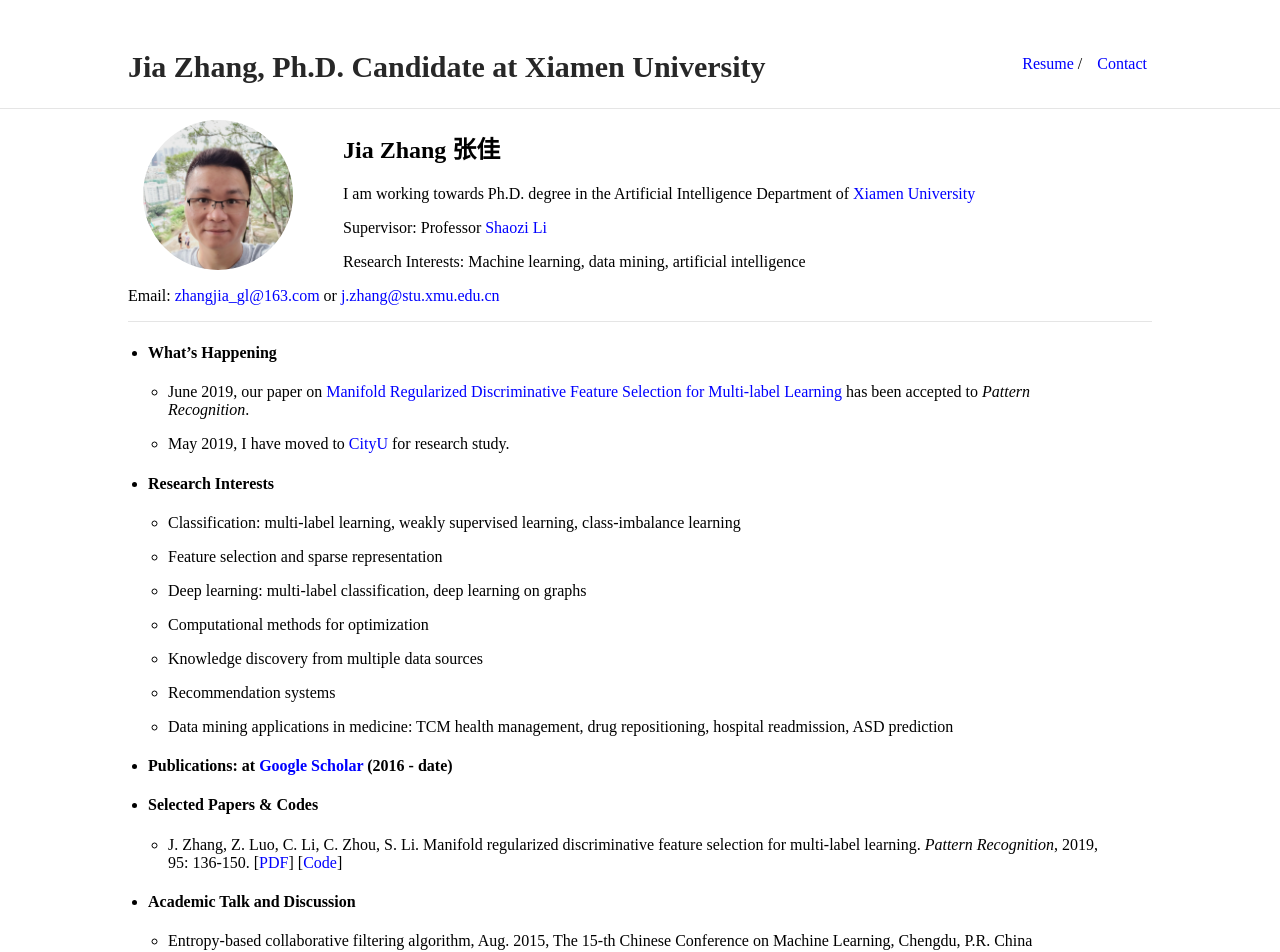
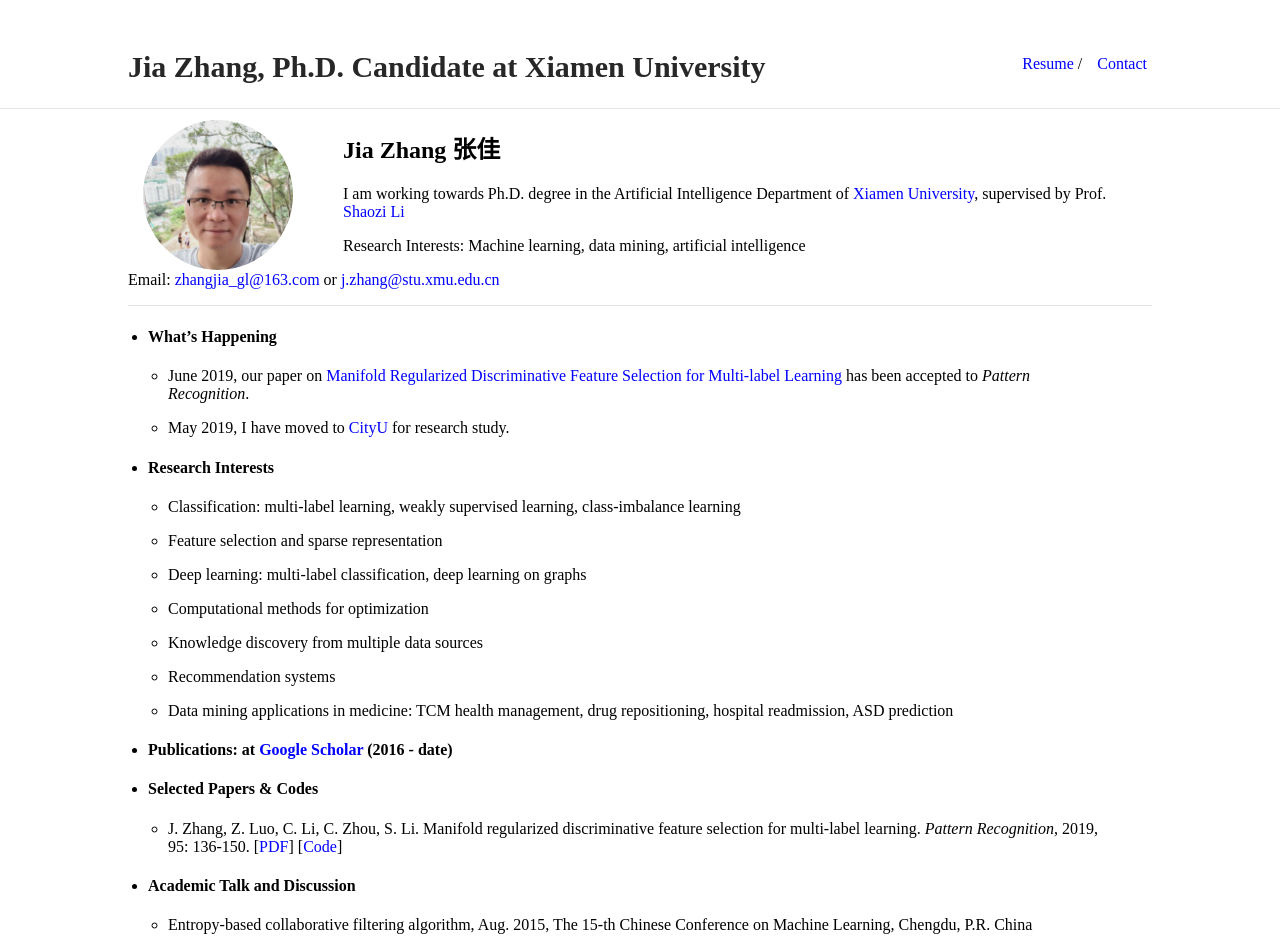
Before and after one commit to jiazhang-ml/jiazhang-ml.github.io, a Jekyll site: the page built from index.md, in a window 1280 px wide. Shown: the top 952 px of the page. Built offline with Jekyll 4.4.1, drawn with Linux system fonts in a browser that asks for light colours.

Commit message:
Update index.md

```diff
--- a/index.md
+++ b/index.md
@@ -6,9 +6,7 @@ layout: default
 
 ## Jia Zhang 张佳
 
-I am working towards Ph.D. degree in the Artificial Intelligence Department of [Xiamen University](https://www.xmu.edu.cn/)
-
-Supervisor: Professor [Shaozi Li](http://imt.xmu.edu.cn/szdw.html)
+I am working towards Ph.D. degree in the Artificial Intelligence Department of [Xiamen University](https://www.xmu.edu.cn/), supervised by Prof. [Shaozi Li](http://imt.xmu.edu.cn/szdw.html)
 
 Research Interests: Machine learning, data mining, artificial intelligence
 
```
